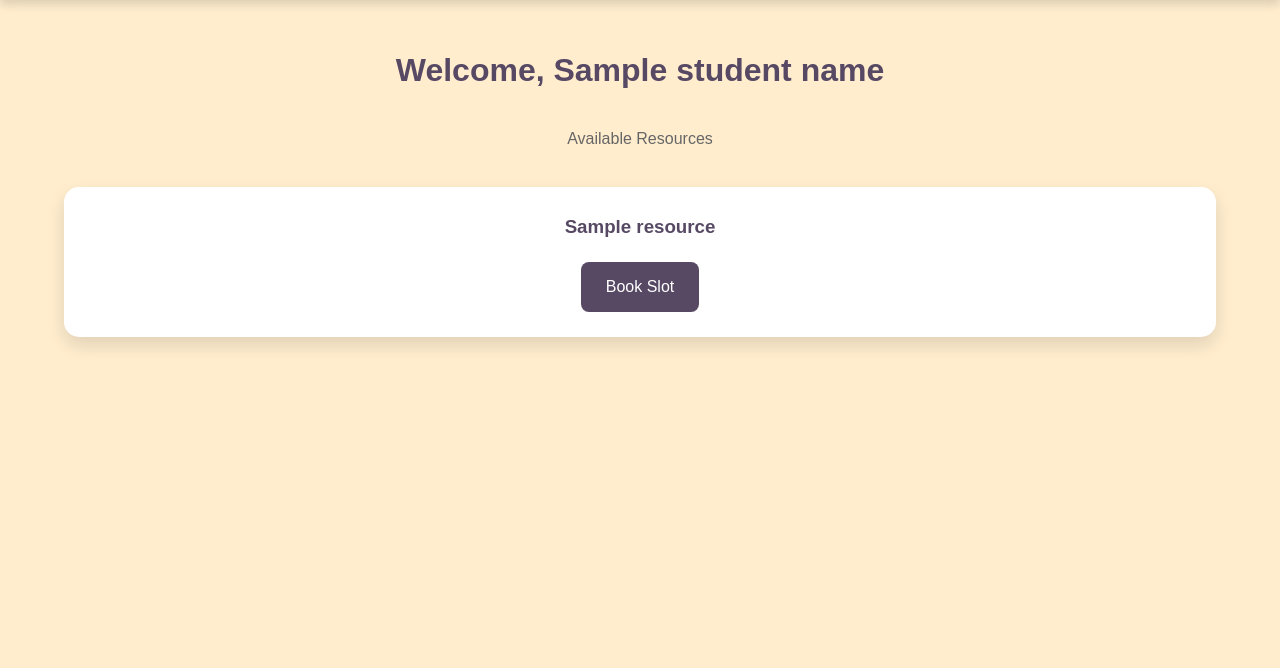
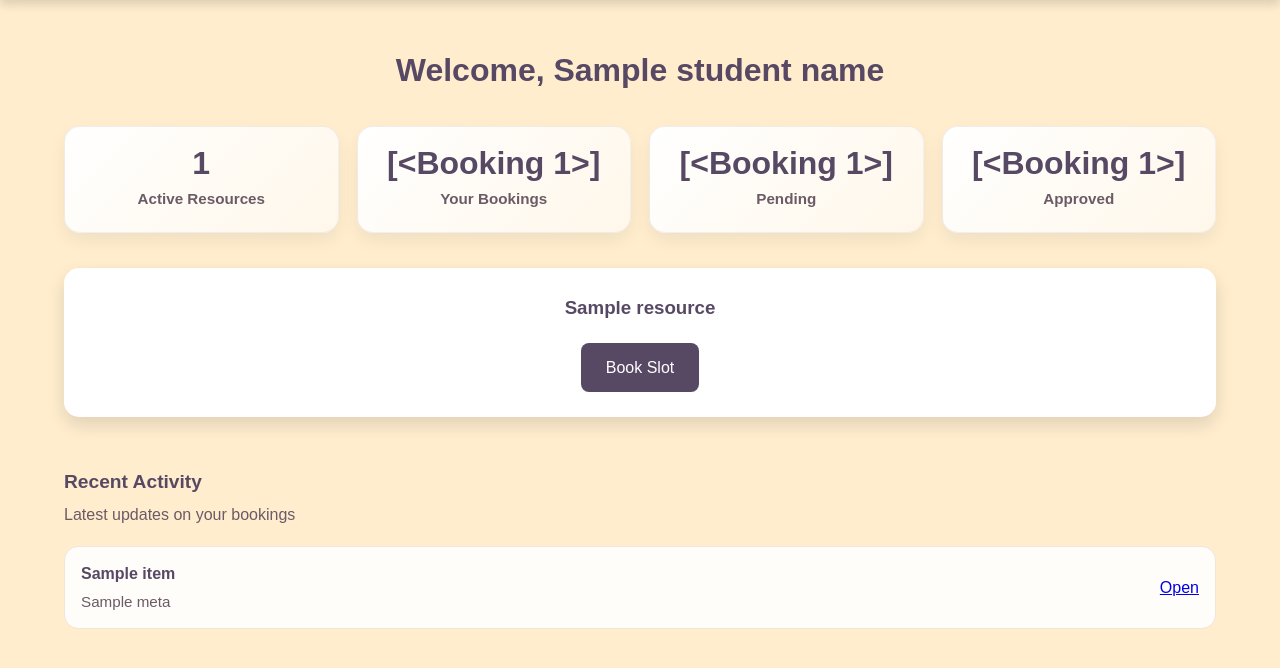
Before and after one commit to jxnki/Campus-Slot-Booker, a Flask app: template templates/student_dashboard.html in a window 1280 px wide. Shown: the part 91-759 px from the top of the page. Run offline with Flask 3, Linux system fonts and the light colour scheme; tables that the repository leaves empty hold one stand-in row (values such as "Sample post"); the template is opened without the code that fills it: values that come from a table or form of the project are taken from there, most other values are stand-ins (such as "Sample title", 1, 10 or a date in 2020).

Commit message:
Update student_dashboard.html

```diff
--- a/templates/student_dashboard.html
+++ b/templates/student_dashboard.html
@@ -10,11 +10,36 @@ Student Dashboard
     Welcome, {{ student_name }}
 </h2>
 
-<p class="page-subtitle">
-    Available Resources
-</p>
 
-<div class="resource-grid">
+<div class="stats-grid">
+
+    <div class="stat-card">
+        <span class="stat-value">{{ active_resource_count }}</span>
+        <span class="stat-label">Active Resources</span>
+    </div>
+
+    <div class="stat-card">
+        <span class="stat-value">{{ total_booking_count }}</span>
+        <span class="stat-label">Your Bookings</span>
+    </div>
+
+    <div class="stat-card">
+        <span class="stat-value">{{ pending_booking_count }}</span>
+        <span class="stat-label">Pending</span>
+    </div>
+
+    <div class="stat-card">
+        <span class="stat-value">{{ approved_booking_count }}</span>
+        <span class="stat-label">Approved</span>
+    </div>
+
+</div>
+
+<div class="dashboard-split dashboard-split-student">
+
+<div class="dashboard-main-table-wrap dashboard-main-grid-wrap">
+
+<div class="resource-grid dashboard-main-grid">
 
     {% for resource in resources %}
 
@@ -32,4 +57,44 @@ Student Dashboard
 
 </div>
 
+</div>
+
+    <section class="dashboard-panel dashboard-sidebar">
+
+        <div class="panel-header panel-header-tight">
+            <h3>Recent Activity</h3>
+            <p>Latest updates on your bookings</p>
+        </div>
+
+        {% if activity_feed %}
+
+            <div class="activity-list activity-list-compact">
+
+                {% for item in activity_feed %}
+
+                    <div class="activity-item activity-item-compact">
+                        <div>
+                            <strong>{{ item.title }}</strong>
+                            <p>{{ item.meta }}</p>
+                        </div>
+
+                        <a class="activity-action" href="/my-bookings">Open</a>
+                    </div>
+
+                {% endfor %}
+
+            </div>
+
+        {% else %}
+
+            <div class="empty-state empty-state-compact">
+                <p>No bookings yet. Book a resource to see your activity here.</p>
+            </div>
+
+        {% endif %}
+
+    </section>
+
+    </div>
+
 {% endblock %}
```
